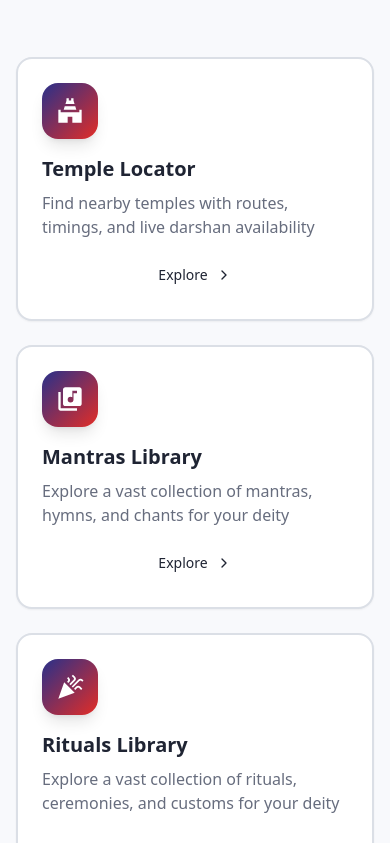
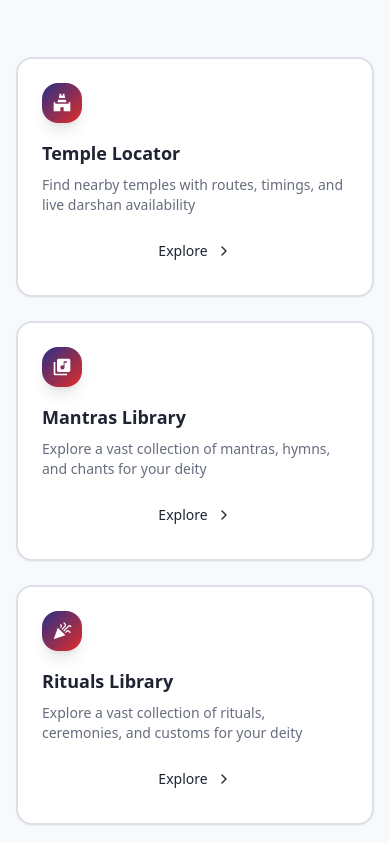
Before and after one commit to GWC-Data/OMG-Web-App, a React (Vite) app in the folder omg-devotion-hub-web-app/: page / in a window 390 px wide. Shown: the part 4300-5143 px from the top of the page. Built offline with nearby package versions, Linux system fonts and the light colour scheme; the HTML template or start-up script is replaced by a standard one.

Commit message:
available features add

```diff
--- a/omg-devotion-hub-web-app/src/pages/Index.tsx
+++ b/omg-devotion-hub-web-app/src/pages/Index.tsx
@@ -725,7 +725,7 @@ const Index = () => {
             </p>
           </motion.div>
 
-          <div className="grid grid-cols-1 md:grid-cols-2 lg:grid-cols-3 gap-6">
+          <div className="grid grid-cols-1 md:grid-cols-2 lg:grid-cols-4 gap-6">
             {features.map((feature, index) => (
               <motion.div
                 key={index}
@@ -738,16 +738,16 @@ const Index = () => {
                   <div className="p-6 space-y-4 relative z-10">
                     <motion.div
                       whileHover={{ scale: 1.1, rotate: -5 }}
-                      className={`w-14 h-14 rounded-2xl bg-gradient-to-br ${feature.gradient} flex items-center justify-center shadow-lg`}
+                      className={`w-10 h-10 rounded-2xl bg-gradient-to-br ${feature.gradient} flex items-center justify-center shadow-lg`}
                     >
-                      <feature.icon className="w-7 h-7 text-primary-foreground" />
+                      <feature.icon className="w-5 h-5 text-primary-foreground" />
                     </motion.div>
 
                     <div className="space-y-2">
-                      <h3 className="text-xl font-semibold group-hover:text-primary transition-colors">
+                      <h3 className="text-lg font-semibold group-hover:text-primary transition-colors">
                         {feature.title}
                       </h3>
-                      <p className="text-muted-foreground">
+                      <p className="text-muted-foreground text-sm">
                         {feature.description}
                       </p>
                     </div>
```
